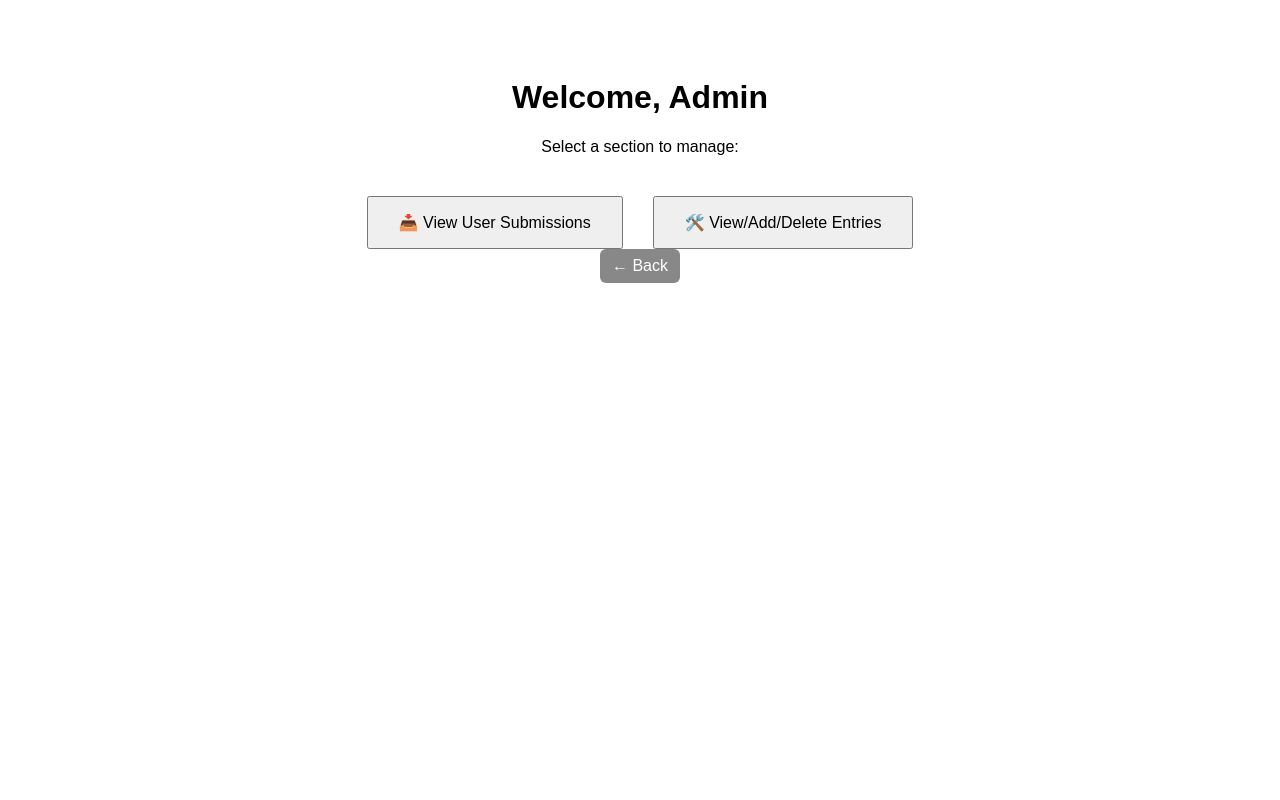
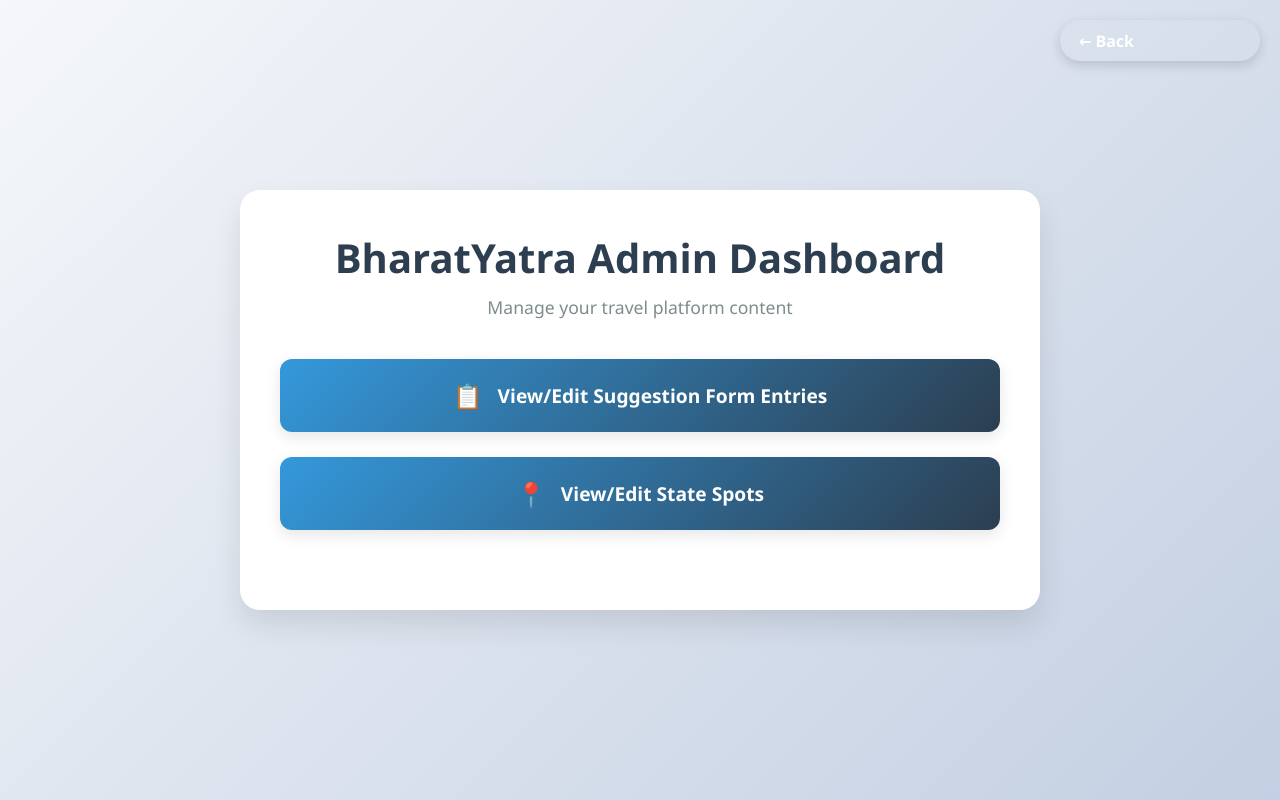
Before and after one commit to kenkao05/bharatyatra, a plain HTML site: page admin-dashboard.html in a window 1280 px wide. Drawn offline with Linux system fonts and the light colour scheme.

Commit message:
small-tweaks

```diff
--- a/admin-dashboard.html
+++ b/admin-dashboard.html
@@ -1,55 +1,178 @@
-<!-- admin-dashboard.html -->
 <!DOCTYPE html>
 <html lang="en">
 <head>
     <meta charset="UTF-8">
-  <title>Admin Dashboard</title>
+    <meta name="viewport" content="width=device-width, initial-scale=1.0">
+    <title>BharatYatra Admin Dashboard</title>
     <style>
+        * {
+            margin: 0;
+            padding: 0;
+            box-sizing: border-box;
+            font-family: 'Segoe UI', Tahoma, Geneva, Verdana, sans-serif;
+        }
+
         body {
-      font-family: sans-serif;
-      text-align: center;
-      padding: 50px;
-    }
-    .btn-container {
+            background: linear-gradient(135deg, #f5f7fa 0%, #c3cfe2 100%);
+            min-height: 100vh;
             display: flex;
             justify-content: center;
-      gap: 30px;
-      margin-top: 40px;
+            align-items: center;
+            padding: 20px;
         }
-    .btn-container a button {
-      padding: 15px 30px;
-      font-size: 16px;
+
+        .dashboard-container {
+            background: white;
+            border-radius: 20px;
+            box-shadow: 0 15px 30px rgba(0, 0, 0, 0.1);
+            width: 100%;
+            max-width: 800px;
+            padding: 40px;
+            text-align: center;
+        }
+
+        .header {
+            margin-bottom: 40px;
+        }
+
+        .header h1 {
+            color: #2c3e50;
+            font-size: 2.5rem;
+            margin-bottom: 10px;
+        }
+
+        .header p {
+            color: #7f8c8d;
+            font-size: 1.1rem;
+        }
+
+        .buttons-container {
+            display: flex;
+            flex-direction: column;
+            gap: 25px;
+            margin-bottom: 40px;
+        }
+
+        .dashboard-btn {
+            background: linear-gradient(135deg, #3498db 0%, #2c3e50 100%);
+            color: white;
+            border: none;
+            border-radius: 12px;
+            padding: 20px;
+            font-size: 1.2rem;
+            font-weight: 600;
             cursor: pointer;
+            transition: all 0.3s ease;
+            box-shadow: 0 5px 15px rgba(0, 0, 0, 0.1);
+            display: flex;
+            align-items: center;
+            justify-content: center;
+            gap: 15px;
         }
+
+        .dashboard-btn:hover {
+            transform: translateY(-5px);
+            box-shadow: 0 8px 20px rgba(0, 0, 0, 0.2);
+            background: linear-gradient(135deg, #2980b9 0%, #1a2530 100%);
+        }
+
+        .dashboard-btn:active {
+            transform: translateY(0);
+        }
+
         .back-btn {
-      background-color: #888;
+            background: linear-gradient(135deg, #e74c3c 0%, #c0392b 100%);
+            width: 100%;
+            max-width: 200px;
+            margin: 0 auto;
+        }
+
+        .back-btn:hover {
+            background: linear-gradient(135deg, #c0392b 0%, #a5281b 100%);
+        }
+
+        .icon {
+            font-size: 1.5rem;
+        }
+
+        .footer {
+            color: #7f8c8d;
+            font-size: 0.9rem;
+            margin-top: 30px;
+        }
+
+        /*back button*/
+        .back-btn {
+            display: inline-flex;
+            align-items: center;
+            gap: 0.5rem;
+            padding: 0.6rem 1.2rem;
+            background: linear-gradient(135deg, var(--primary), var(--secondary));
+            color: white;
+            font-weight: 600;
+            border-radius: 30px;
             text-decoration: none;
-      padding: 8px 12px;
-      border-radius: 6px;
-      color: white;
-      margin-bottom: 20px;
-      display: inline-block;
+            box-shadow: 0 4px 12px rgba(0, 0, 0, 0.15);
+            transition: all 0.3s ease;
+        }
+
+        .back-btn i {
+            font-size: 1rem;
+        }
+
+        .back-btn:hover {
+            transform: translateX(-5px);
+            background: linear-gradient(135deg, var(--accent), var(--secondary));
+            box-shadow: 0 6px 18px rgba(0, 0, 0, 0.2);
+        }
+
+        .back-btn-header {
+            position: absolute;
+            top: 20px;    /* distance from top of header */
+            right: 20px;  /* distance from right side */
+            z-index: 10;  /* make sure it’s above the overlay */
+        }
+
+        @media (max-width: 600px) {
+            .dashboard-container {
+                padding: 25px;
+            }
+
+            .header h1 {
+                font-size: 2rem;
+            }
+
+            .dashboard-btn {
+                padding: 15px;
+                font-size: 1rem;
+            }
         }
     </style>
 </head>
 <body>
-
-  <h1>Welcome, Admin</h1>
-  <p>Select a section to manage:</p>
-
-  <div class="btn-container">
-    <a href="admin-submissions.html">
-      <button>📥 View User Submissions</button>
-    </a>
-    <a href="admin-manage.html">
-      <button>🛠️ View/Add/Delete Entries</button>
-    </a>
+    <div class="dashboard-container">
+        <div class="header">
+            <h1>BharatYatra Admin Dashboard</h1>
+            <p>Manage your travel platform content</p>
         </div>
 
-</body>
+        <div class="buttons-container">
+            <button class="dashboard-btn" onclick="window.location.href='admin-submissions.html'">
+                <span class="icon">📋</span>
+                View/Edit Suggestion Form Entries
+            </button>
+
+            <button class="dashboard-btn" onclick="window.location.href='admin-manage.html'">
+                <span class="icon">📍</span>
+                View/Edit State Spots
+            </button>
+        </div>
+
         <a href="../index.html" class="back-btn back-btn-header">
             ← Back
         </a>
 
 
+    </div>
+</body>
 </html>
```
Also changed, not shown: admin-manage.html (+35 -0 lines), admin-submissions.html (+30 -0 lines). Lines whose indentation alone changed are shown as unchanged.
